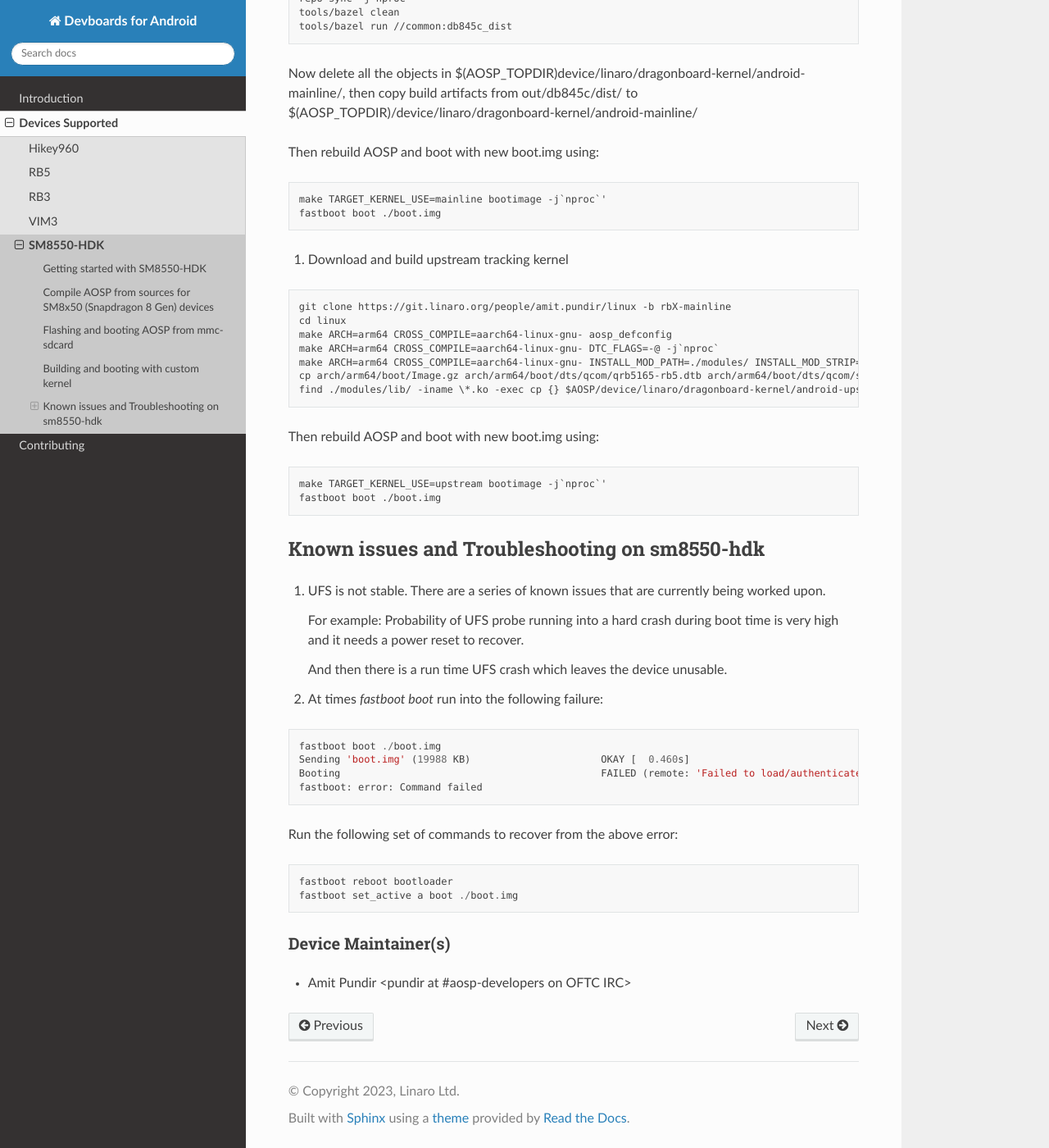
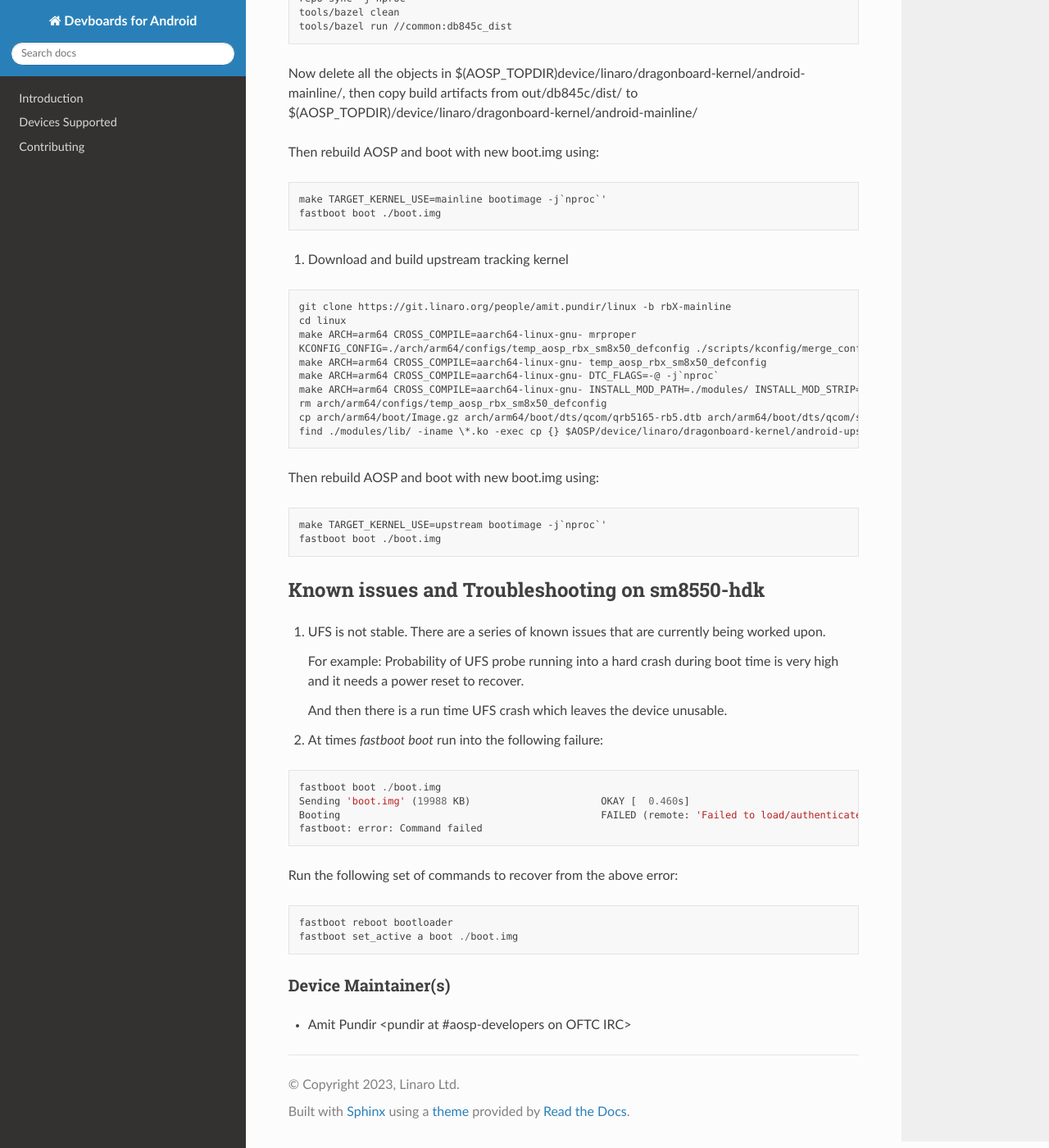
Before and after one commit to sumitsemwal/devboardsforandroid, a Sphinx documentation site: the page built from docs/devices/sm8550-hdk.rst, in a window 1280 px wide and 1400 px high, scrolled down 2952 px. Shown: the whole window at 82% size. Built offline with Sphinx 7.4.7 and the Read the Docs theme 3.1.0, drawn with Linux system fonts in a browser that asks for light colours; pages that are not in the unit, such as notebooks, are missing from menus; some of the changed text lies outside the part shown.

Commit message:
sm8x50: Fix "fastboot erase" typo and Update kernel build instructions
Also rename the device from SM8550-HDK to SM8x50 to match
AOSP "sm8x50-userdebug" build target.

Change-Id: I3b53729176196342b3b640f8c4eb888fbbe68d69
Signed-off-by: Amit Pundir <amit.pundir@linaro.org>

```diff
--- a/docs/devices/index.rst
+++ b/docs/devices/index.rst
@@ -33,6 +33,6 @@
 
 .. toctree::
         :maxdepth: 1
-        :caption: SM8550-HDK
+        :caption: SM8x50 (Snapdragon 8 Gen devboards)
 
-	sm8550-hdk
+	sm8x50
--- a/docs/devices/sm8550-hdk.rst
+++ b/docs/devices/sm8550-hdk.rst
@@ -3,8 +3,8 @@
  #
  # SPDX-License-Identifier: MIT
 
-SM8550-HDK
-==========
+SM8x50 (Snapdragon 8 Gen devboards)
+===================================
 
 .. note::
     sm8x50-userdebug is an AOSP build target for Snapdragon 8 Gen devboards.
@@ -166,9 +166,12 @@
 
    git clone https://git.linaro.org/people/amit.pundir/linux -b rbX-mainline
    cd linux
-   make ARCH=arm64 CROSS_COMPILE=aarch64-linux-gnu- aosp_defconfig
+   make ARCH=arm64 CROSS_COMPILE=aarch64-linux-gnu- mrproper
+   KCONFIG_CONFIG=./arch/arm64/configs/temp_aosp_rbx_sm8x50_defconfig ./scripts/kconfig/merge_config.sh -m -r ./arch/arm64/configs/aosp_defconfig ./kernel/configs/aosp_rbx_sm8x50.config
+   make ARCH=arm64 CROSS_COMPILE=aarch64-linux-gnu- temp_aosp_rbx_sm8x50_defconfig
    make ARCH=arm64 CROSS_COMPILE=aarch64-linux-gnu- DTC_FLAGS=-@ -j`nproc`
    make ARCH=arm64 CROSS_COMPILE=aarch64-linux-gnu- INSTALL_MOD_PATH=./modules/ INSTALL_MOD_STRIP=1 modules_install -j`nproc`
+   rm arch/arm64/configs/temp_aosp_rbx_sm8x50_defconfig
    cp arch/arm64/boot/Image.gz arch/arm64/boot/dts/qcom/qrb5165-rb5.dtb arch/arm64/boot/dts/qcom/sdm845-db845c.dtb arch/arm64/boot/dts/qcom/sm8450-hdk.dtb arch/arm64/boot/dts/qcom/sm8450-qrd.dtb arch/arm64/boot/dts/qcom/sm8550-hdk.dtb arch/arm64/boot/dts/qcom/sm8550-qrd.dtb arch/arm64/boot/dts/qcom/sm8650-hdk.dtb arch/arm64/boot/dts/qcom/sm8650-qrd.dtb $AOSP/device/linaro/dragonboard-kernel/android-upstream/
    find ./modules/lib/ -iname \*.ko -exec cp {} $AOSP/device/linaro/dragonboard-kernel/android-upstream/ \;
 
```
Also changed, not shown: other parts of docs/devices/sm8550-hdk.rst (+1 -1 lines).
